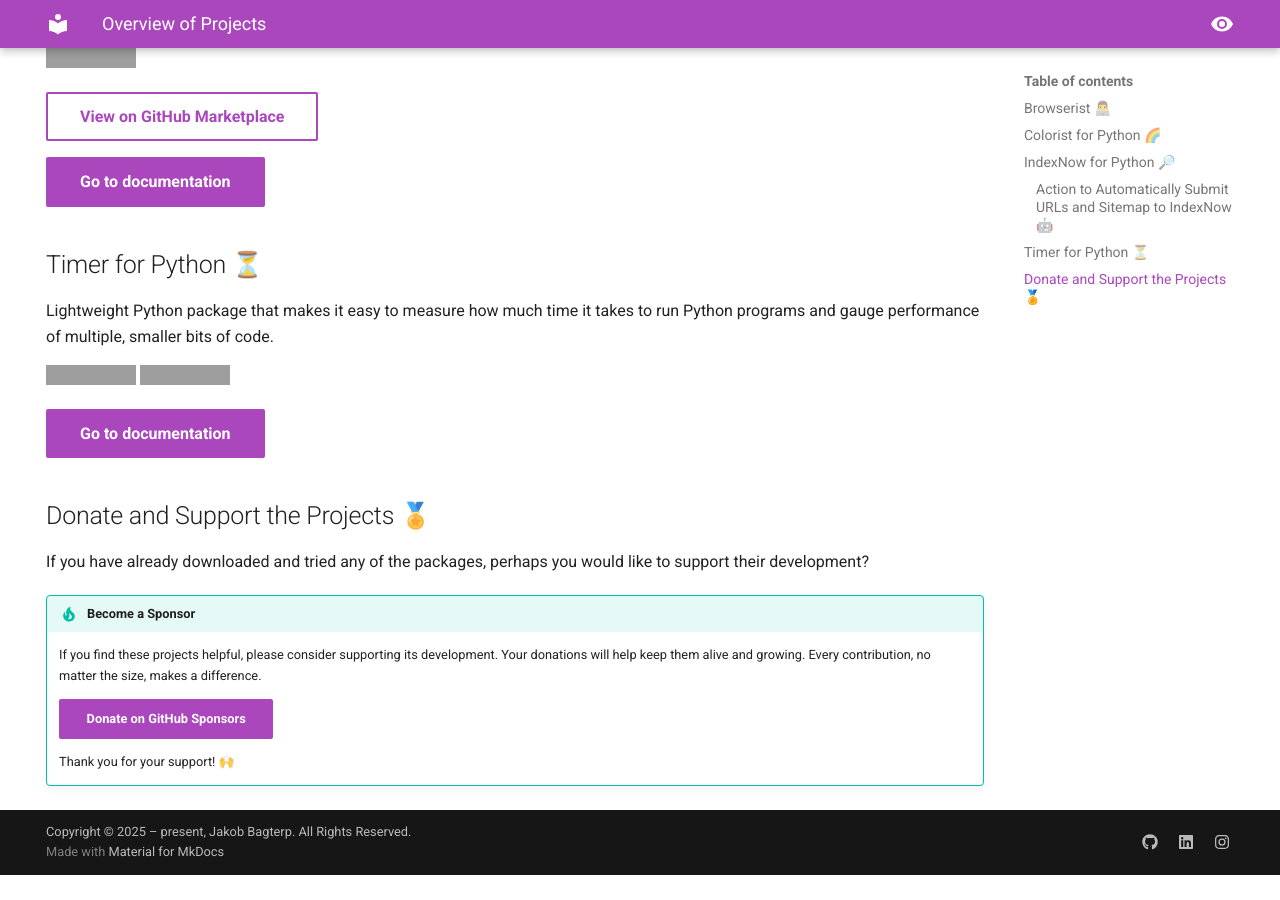
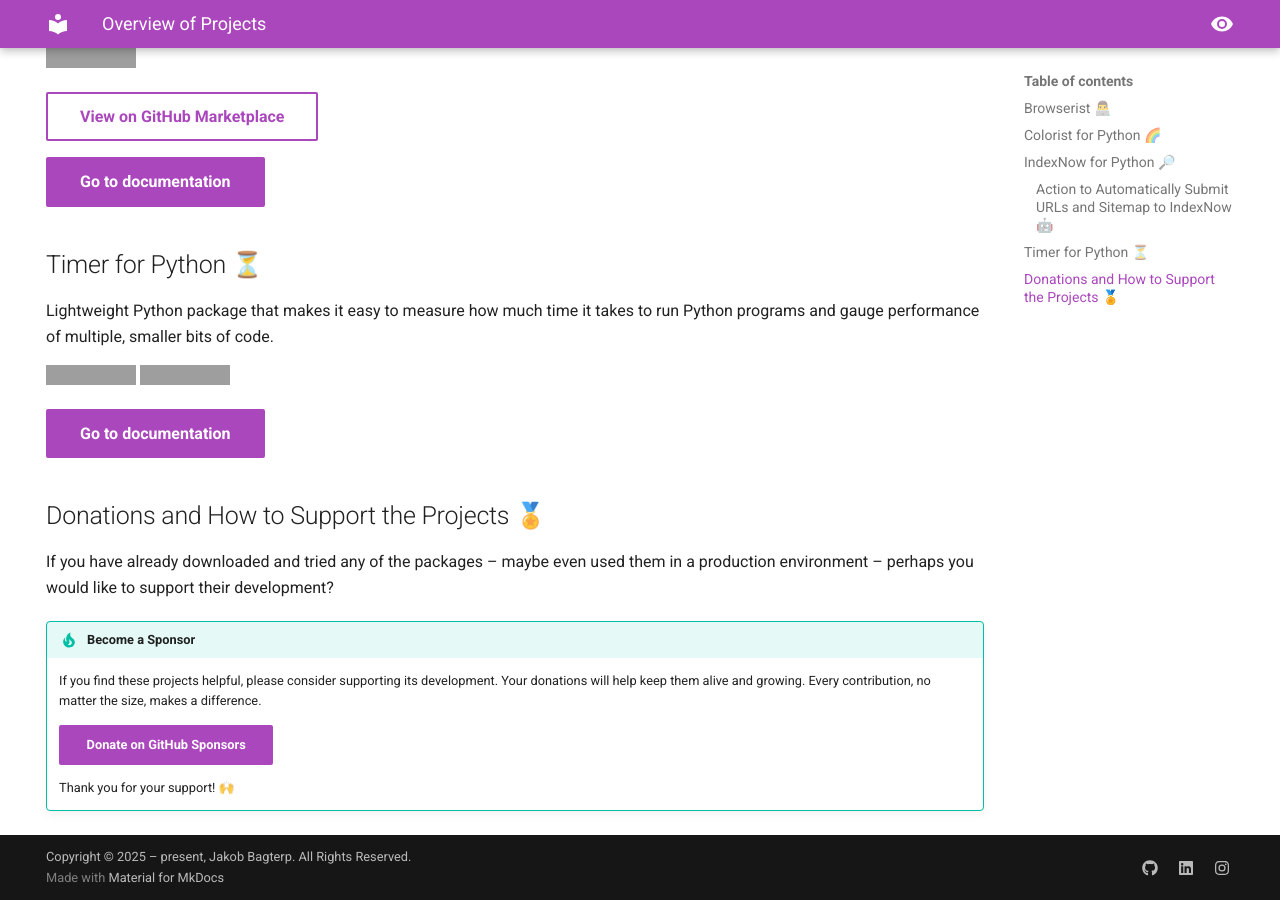
Before and after one commit to jakob-bagterp/jakob-bagterp.github.io, an MkDocs documentation site: the page built from docs/index.md, in a window 1280 px wide and 900 px high, scrolled down 1443 px. Built offline with MkDocs 1.6.1 and Material for MkDocs 9.7.7, drawn with Linux system fonts in a browser that asks for light colours; before the commit the page ends 2318 px from its top, so only the background shows below that; grey boxes are pictures that could not be loaded.

Commit message:
Updated support and donations section and various pages.

```diff
--- a/docs/index.md
+++ b/docs/index.md
@@ -72,8 +72,8 @@
 
 [Go to documentation](https://jakob-bagterp.github.io/timer-for-python/){ .md-button .md-button--primary }
 
-## Donate and Support the Projects 🏅
-If you have already downloaded and tried any of the packages, perhaps you would like to support their development?
+## Donations and How to Support the Projects 🏅
+If you have already downloaded and tried any of the packages – maybe even used them in a production environment – perhaps you would like to support their development?
 
 !!! tip "Become a Sponsor"
     If you find these projects helpful, please consider supporting its development. Your donations will help keep them alive and growing. Every contribution, no matter the size, makes a difference.
```
